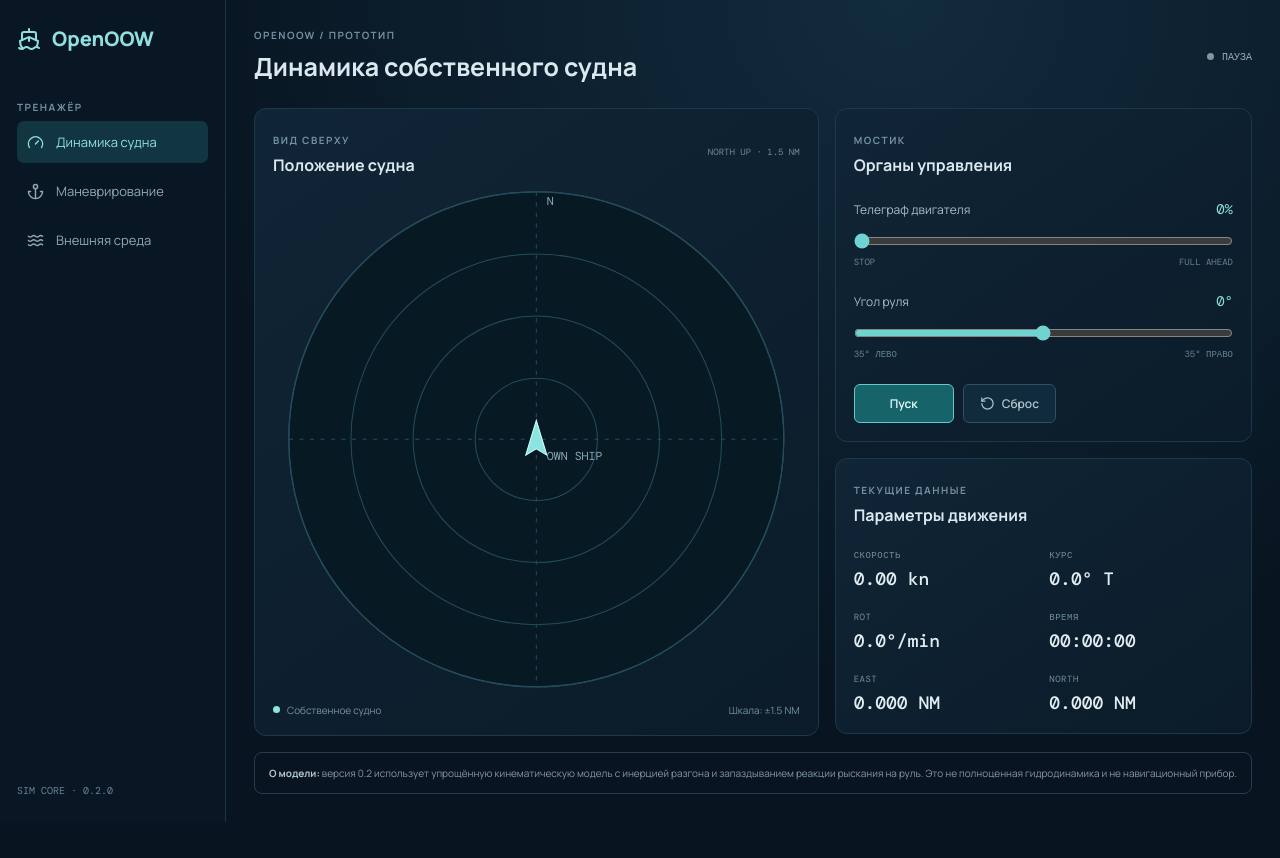
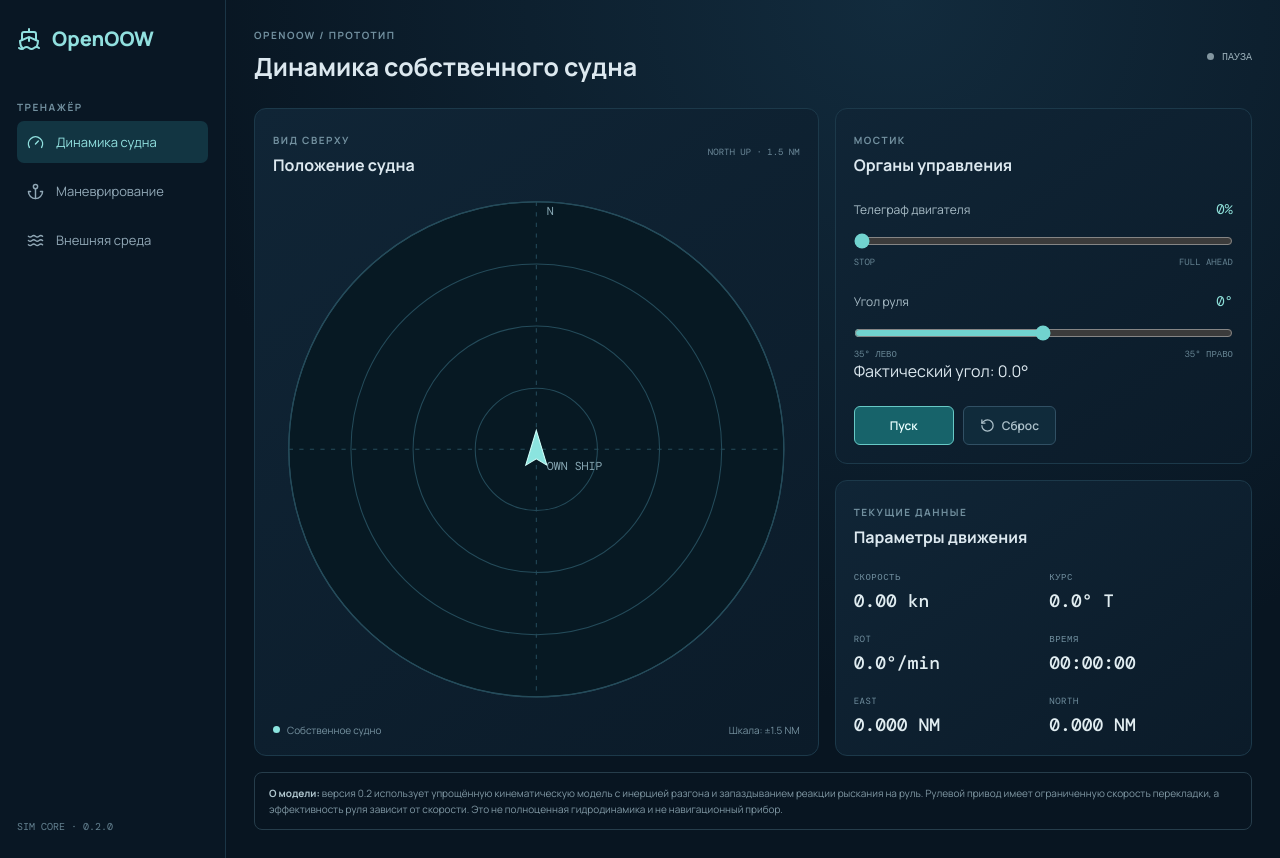
Before and after one commit to quvok/OpenOOW, a React (Vite) app: page / in a window 1280 px wide. Before the commit the page ends 822 px from the top, so only its background shows below. Built offline with nearby package versions, Linux system fonts and the light colour scheme.

Commit message:
Display actual rudder angle in bridge controls

```diff
--- a/src/ui/App.tsx
+++ b/src/ui/App.tsx
@@ -61,7 +61,7 @@ export default function App() {
             <div className="control-block">
               <div className="control-title"><label htmlFor="rudder">Угол руля</label><strong>{ship.rudderDeg.toFixed(0)}°</strong></div>
               <input id="rudder" type="range" min="-35" max="35" step="1" value={ship.rudderDeg} onChange={(e)=>setShip(s=>({...s,rudderDeg:Number(e.target.value)}))}/>
-              <div className="range-labels"><span>35° ЛЕВО</span><span>35° ПРАВО</span></div>
+              <div className="range-labels"><span>35° ЛЕВО</span><span>35° ПРАВО</span></div><div className="actual-rudder">Фактический угол: {ship.actualRudderDeg.toFixed(1)}°</div>
             </div>
             <div className="action-row">
               <button className="primary" onClick={()=>setRunning(v=>!v)}>{running ? "Пауза" : "Пуск"}</button>
@@ -81,7 +81,7 @@ export default function App() {
           </section>
         </div>
       </div>
-      <div className="notice"><b>О модели:</b> версия 0.2 использует упрощённую кинематическую модель с инерцией разгона и запаздыванием реакции рыскания на руль. Это не полноценная гидродинамика и не навигационный прибор.</div>
+      <div className="notice"><b>О модели:</b> версия 0.2 использует упрощённую кинематическую модель с инерцией разгона и запаздыванием реакции рыскания на руль. Рулевой привод имеет ограниченную скорость перекладки, а эффективность руля зависит от скорости. Это не полноценная гидродинамика и не навигационный прибор.</div>
     </section>
   </main>;
 }
```
